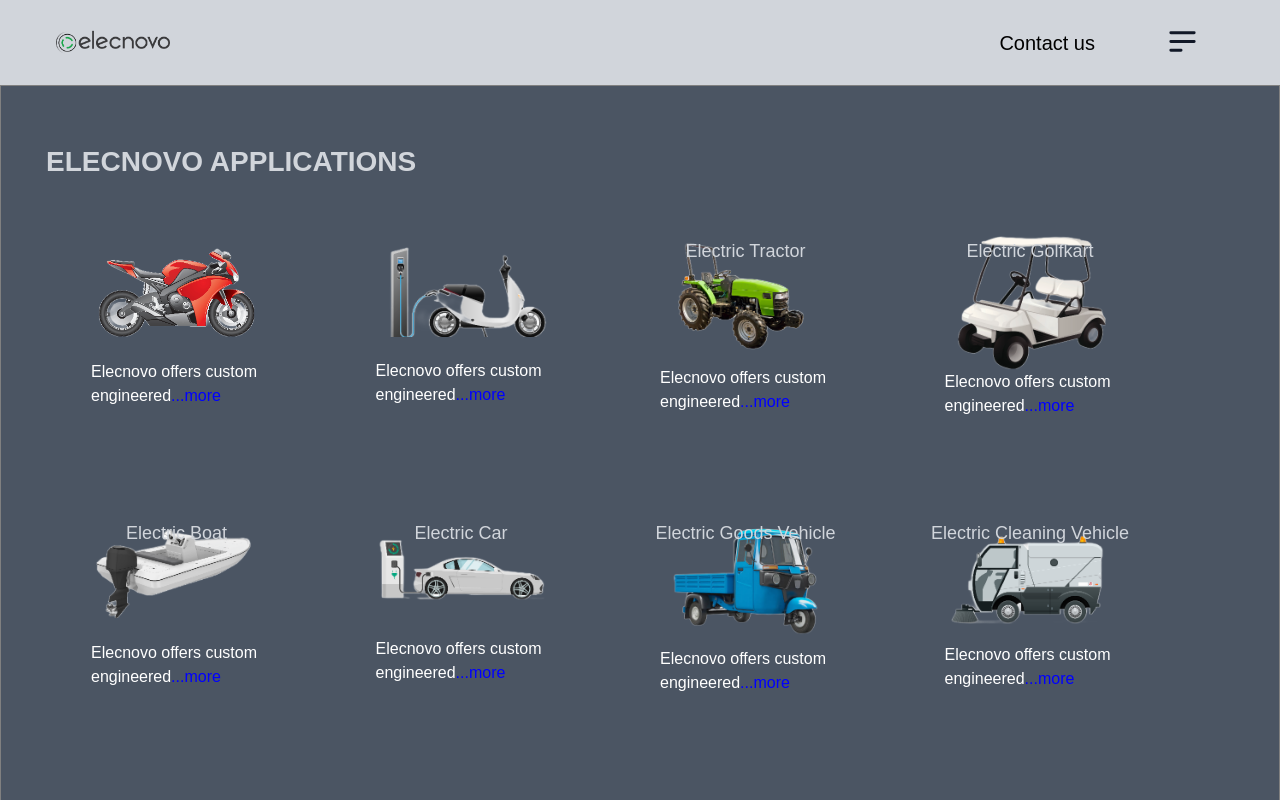
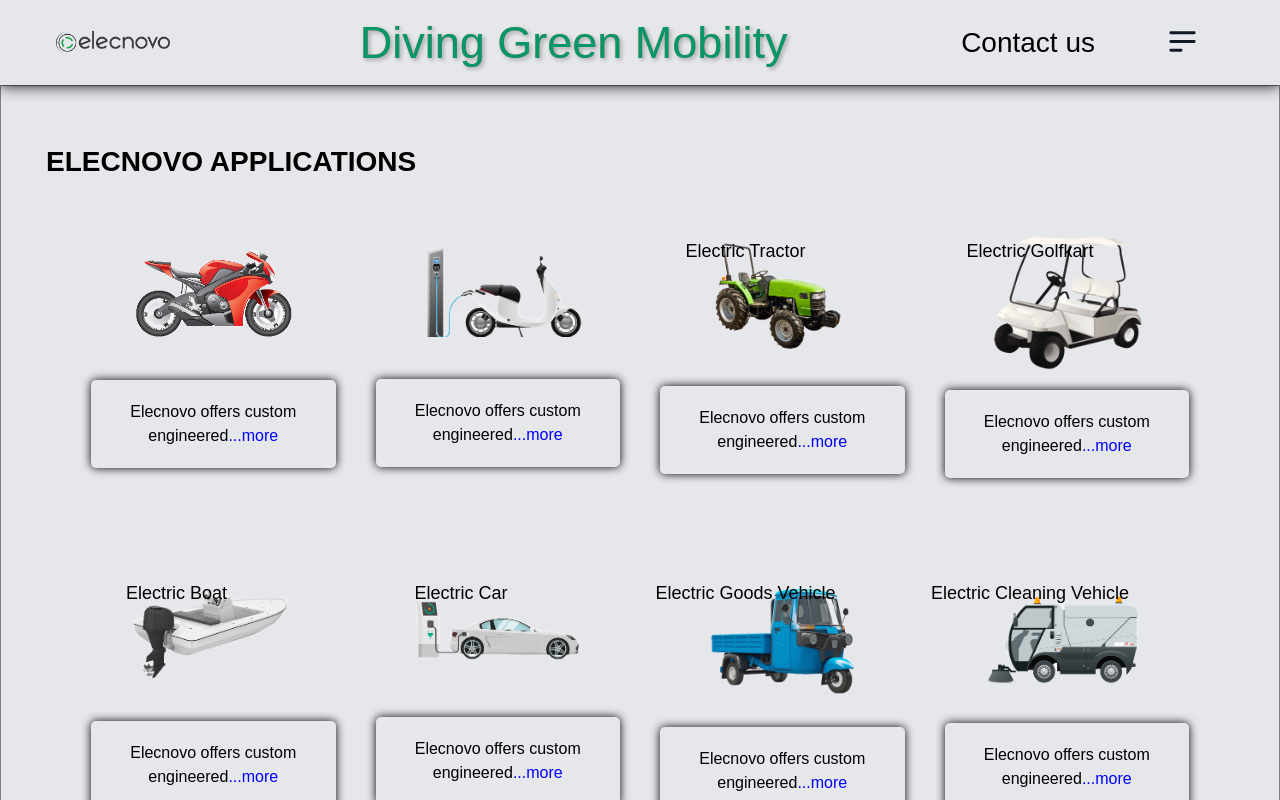
Before and after one commit to SeemaKumari62998/elecnovo_web, a React (Vite) app: page /application in a window 1280 px wide. Built offline with nearby package versions, Linux system fonts and the light colour scheme.

Commit message:
updated Application page

```diff
--- a/src/pages/Application.jsx
+++ b/src/pages/Application.jsx
@@ -5,7 +5,7 @@
 const Container = styled.div`
   position: relative;
   border: 1px solid grey;
-  background-color: var(--color-grey-600);
+  background-color: var(--color-grey-200);
 `;
 
 const ImageContainer = styled.ul`
@@ -19,7 +19,7 @@
     grid-template-columns: repeat(1, 1fr);
     grid-template-rows: repeat(1, 1fr);
     gap: 10px;
-    margin-bottom: 50px;
+    margin-bottom: 30px;
   }
 `;
 
@@ -37,6 +37,7 @@
   /* margin-bottom: 20px; */
   margin-top: 60px;
   position: relative;
+  align-items: center;
 
   &:hover {
     ${Image} {
@@ -46,8 +47,8 @@
   }
 
   @media only screen and (max-width: 600px) {
-    margin-bottom: 15px;
-    margin-top: 40px;
+    margin-bottom: 20px;
+    margin-top: 30px;
     align-items: center;
   }
 `;
@@ -58,7 +59,7 @@
   left: 35%;
   transform: translateX(-50%);
   text-align: center;
-  color: var(--color-grey-300);
+  color: black;
   white-space: nowrap;
   font-size: 1.8rem;
   padding: 2px 20px;
@@ -75,14 +76,14 @@
   position: absolute;
   top: 10px;
   left: 0;
-  color: var(--color-grey-300);
+  color: black;
   padding: 35px;
   margin: 10px;
 
   @media (max-width: 768px) {
     font-size: 2rem;
-    text-align: center;
-    margin-top: 5px;
+    margin-left: 70px;
+    margin-top: 2px;
   }
 `;
 
@@ -98,11 +99,26 @@
 
   const Paragraph = styled.p`
     overflow: hidden;
-    color: white;
+    color: black;
+    padding: 20px 20px;
+    text-align: center;
     text-overflow: ellipsis;
     display: -webkit-box;
     -webkit-line-clamp: ${showFullText ? "unset" : "3"};
     -webkit-box-orient: vertical;
+    /* border: 1px solid grey; */
+    background-color: var(--color-grey-200);
+    box-shadow: 0 0 10px rgb(0, 0, 0);
+    border-radius: 5px;
+    margin-top: 20px;
+
+    @media only screen and (max-width: 600px) {
+      padding: 20px 10px;
+      width: 300px;
+      font-size: 1rem;
+      text-align: center;
+      margin-top: 20px;
+    }
   `;
   const ShowMoreLink = styled.span`
     color: blue;
@@ -123,9 +139,14 @@
 
           <ImageItem
             as={motion.li}
-            whileHover={{
-              scale: [1, 1.2, 1.1],
-              transition: { duration: 0.7 },
+            initial={{ scale: 0.3, opacity: 0 }}
+            whileInView={{ scale: 1, opacity: 1 }}
+            transition={{
+              delay: 0.4,
+              x: { type: "spring", stiffness: 60 },
+              opacity: { duration: 1 },
+              ease: "easeIn",
+              duration: 1,
             }}
           >
             <Image src="bike.png" alt="Application" />
@@ -161,9 +182,14 @@
 
           <ImageItem
             as={motion.li}
-            whileHover={{
-              scale: [1, 1.2, 1.1],
-              transition: { duration: 0.5 },
+            initial={{ scale: 0.3, opacity: 0 }}
+            whileInView={{ scale: 1, opacity: 1 }}
+            transition={{
+              delay: 0.4,
+              x: { type: "spring", stiffness: 60 },
+              opacity: { duration: 1 },
+              ease: "easeIn",
+              duration: 1,
             }}
           >
             <Image src="scooter.png" alt="Application" />
--- a/src/pages/Home.jsx
+++ b/src/pages/Home.jsx
@@ -9,6 +9,7 @@
 import PerformanceVideo from "../../ui/PerformanceVideo";
 import Solutions from "./Solutions";
 import Products from "./Products";
+import HomeApp from "../../ui/HomeApp";
 
 const Container = styled.div`
   display: flex;
@@ -21,37 +22,42 @@
 const Section = styled.div`
   position: relative;
   width: 100%;
-  height: auto;
+  height: 100vh;
   overflow: hidden;
   border: 1px solid grey;
 
   @media only screen and (max-width: 600px) {
-    height: 25vh;
+    height: 26vh;
   }
 `;
 
 const Video = styled.video`
   width: 100%;
-  max-height: 100vh;
+  height: 100%;
   object-fit: cover;
-  position: absolute;
+  /* position: absolute; */
   top: 0;
   left: 0;
+  z-index: -1;
 `;
 
 const H1 = styled(motion.h1)`
-  position: relative;
-  color: var(--color-grey-300);
-  padding-left: 40px;
-  margin-top: 43%;
-  font-size: 2.5rem;
+  position: absolute;
+  top: 85px;
+  left: 20%;
+  transform: translateX(-50%);
+  color: white;
+
+  font-size: 3.5rem;
   z-index: 10;
-  bottom: 20px;
+  width: 100%;
+  text-align: center;
 
   @media only screen and (max-width: 600px) {
+    margin-left: 12%;
     font-size: 15px;
-    padding-left: 25px;
-    margin-top: 180px;
+    font-weight: 400;
+    top: 10%;
   }
 `;
 
@@ -112,14 +118,13 @@
   return (
     <Container>
       <Section>
+        {/* <H1>DRIVING GREEN MOBILITY</H1> */}
         <Video src={technology} autoPlay loop muted />
-        <H1>DRIVING GREEN MOBILITY</H1>
       </Section>
 
       <Section>
+        <H1> ELECNOVO TECHNOLOGY</H1>
         <Video src={motor} autoPlay loop muted />
-
-        <H1> ELECNOVO TECHNOLOGY</H1>
 
         <Content>
           <Ul>
@@ -140,6 +145,7 @@
       </Section>
 
       <Application />
+      {/* <HomeApp /> */}
       <Solutions />
       <Products />
 
--- a/src/pages/Solutions.jsx
+++ b/src/pages/Solutions.jsx
@@ -57,9 +57,9 @@
 const LiContainer = styled.div`
   width: 180px;
   padding: 10px;
-  background-color: rgba(0, 0, 0, 0.4);
   border-radius: 10px;
   margin: 20px;
+  background-color: rgba(0, 0, 0, 0.4);
   backdrop-filter: blur(60px);
   text-align: center;
 
--- a/ui/AppLayout.jsx
+++ b/ui/AppLayout.jsx
@@ -12,8 +12,13 @@
 `;
 
 const Main = styled.main`
+  margin-top: 85px;
+
   background-color: var(--color-grey-400);
-  margin-top: 85px;
+
+  @media only screen and (max-width: 600px) {
+    margin-top: 60px;
+  }
 `;
 
 function AppLayout() {
--- a/ui/Header.jsx
+++ b/ui/Header.jsx
@@ -6,8 +6,14 @@
   display: flex;
   justify-content: center;
   align-items: center;
-  background-color: var(--color-grey-300);
-  /* padding: 30px 80px; */
+  background-color: var(--color-grey-200);
+  /* background-color: transparent; */
+  padding: 30px 80px;
+  /* background: linear-gradient(
+    rgba(0, 0, 0, 0.5),
+    rgba(0, 0, 0, 0.5)
+  );  */
+
   height: 85px;
   width: 100%;
   color: black;
@@ -16,6 +22,8 @@
   left: 0;
   z-index: 100;
   padding: 0 20px;
+  box-shadow: 0 0 15px rgb(0, 0, 0);
+  /* background: linear-gradient(rgba(0, 0.5, 0.9, 0.2), rgba(0, 0.5, 0.9, 0.2)); */
 
   @media only screen and (max-width: 600px) {
     padding: 5px 5px;
@@ -36,6 +44,7 @@
   return (
     <StyledHeader>
       {/* <Overlay /> */}
+
       <MainNav />
     </StyledHeader>
   );
--- /dev/null
+++ b/ui/HomeApp.jsx
@@ -0,0 +1,46 @@
+import { Link } from "react-router-dom";
+import styled from "styled-components";
+
+const Container = styled.div`
+  height: auto;
+  display: flex;
+
+  margin: 50px;
+`;
+
+const Img = styled.img`
+  box-shadow: 0 0 10px rgb(0 0 0);
+  border-radius: 10px;
+  max-height: 200px;
+  max-width: 200px;
+  margin: 30px;
+`;
+
+const Div = styled.div`
+  margin: 100px;
+  padding: 20px;
+`;
+
+const H1 = styled.h1`
+  /* background-color: rgba(0, 0, 0, 0.4);
+  backdrop-filter: blur(100px); */
+  margin: 100px;
+  color: white;
+  white-space: nowrap;
+  font-size: 5rem;
+`;
+function HomeApp() {
+  return (
+    <Container>
+      <Img src="bike.png" alt="Home App" />
+      <Img src="car.png" alt="Home App" />
+      <Div>
+        <H1>High Speed Better Performance</H1>
+        <H1>High Speed Better Performance</H1>
+        <Link to="/application">...More</Link>
+      </Div>
+    </Container>
+  );
+}
+
+export default HomeApp;
--- a/ui/MainNav.jsx
+++ b/ui/MainNav.jsx
@@ -9,20 +9,25 @@
   color: black;
 
   @media only screen and (max-width: 600px) {
-    margin-right: 20px;
+    margin-right: 2px;
   }
 `;
 
 const StyledNavLink = styled(NavLink)`
   span {
     position: relative;
-    /* color: var(--color-grey-900); */
+    font-size: 2.8rem;
 
     &::after {
       position: absolute;
       top: 50%;
       right: 0.5rem;
       transform: translateY(-50%);
+    }
+
+    @media only screen and (max-width: 600px) {
+      font-size: 1.2rem;
+      white-space: nowrap;
     }
   }
 
@@ -39,7 +44,7 @@
     /* border-radius: 3spx; */
 
     @media only screen and (max-width: 600px) {
-      font-size: 0.9rem;
+      font-size: 2.6rem;
       padding: 1rem 1.5rem;
     }
   }
@@ -52,6 +57,7 @@
     background-color: var(--color-grey-900);
     /* border-radius: 8px; */
     color: white;
+    border-radius: 11px;
   }
 `;
 
@@ -66,7 +72,8 @@
   overflow: hidden;
 
   @media only screen and (max-width: 600px) {
-    width: 54%;
+    width: 52%;
+    margin-left: 2px;
   }
 `;
 
@@ -83,7 +90,6 @@
   display: flex;
   justify-content: center;
   align-items: center;
-  color: var(--color-green-500);
 
   span {
     &:hover,
@@ -101,15 +107,17 @@
   }
 `;
 
-const StyledLink = styled(NavLink)`
-  position: relative;
-`;
-
-const Ul = styled.ul`
-  display: flex;
-  flex-direction: row;
-  gap: 20px;
-  font-size: 20px;
+const Text = styled.h2`
+  font-size: 4.5rem;
+  font-weight: 500;
+  color: var(--color-green-500);
+  text-shadow: 2px 2px 4px rgba(0, 0, 0, 0.3); /* Add a subtle shadow */
+  background: linear-gradient(45deg, #ff7e5f, #feb47b);
+  -webkit-background-clip: text;
+  /* -webkit-text-fill-color: transparent; */
+  display: inline-block;
+  padding: 0.5rem 1rem; /* Add some padding */
+  border-radius: 10px; /* Add border radius */
 `;
 
 function MainNav() {
@@ -121,6 +129,10 @@
           <Img src="ElecnovoPageLogo.png" alt="Logo" />
         </Link>
       </StyledLogo>
+
+      <Div>
+        <Text>Diving Green Mobility</Text>
+      </Div>
 
       {/* <Div>
         <Ul>
--- a/ui/MenuList.jsx
+++ b/ui/MenuList.jsx
@@ -11,13 +11,18 @@
   margin-right: 60px;
   color: var(--color-grey-900);
 
-  &:hover {
-    font-size: 3.7rem;
-  }
+  /* &:hover {
+    font-size: 2.7rem;
+  } */
 
   @media only screen and (max-width: 600px) {
-    font-size: 2.4rem;
+    font-size: 2.5rem;
     margin-right: 10px;
+
+    /* :hover,
+    :active {
+      font-size: 2rem;
+    } */
   }
 `;
 
```
